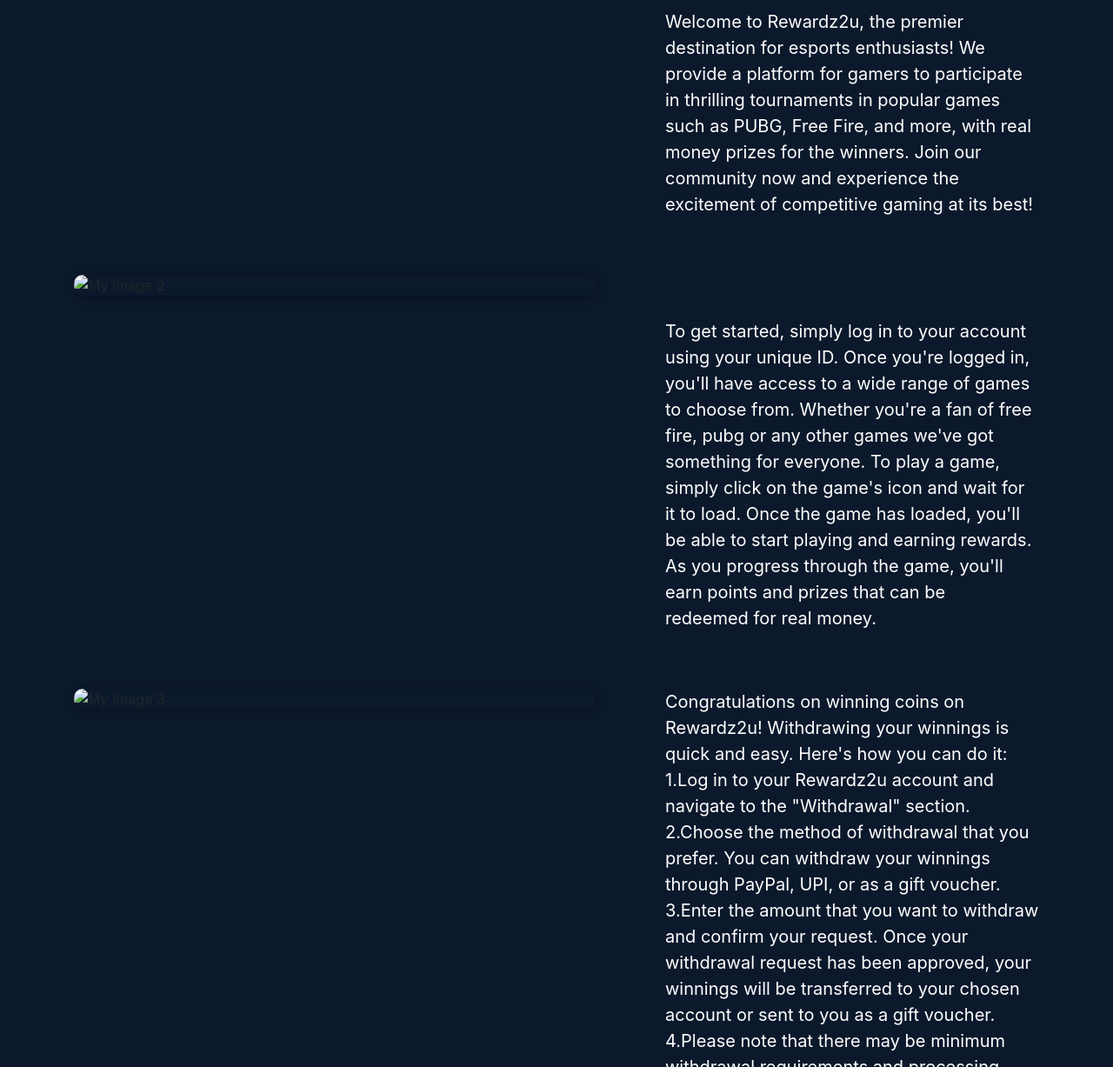
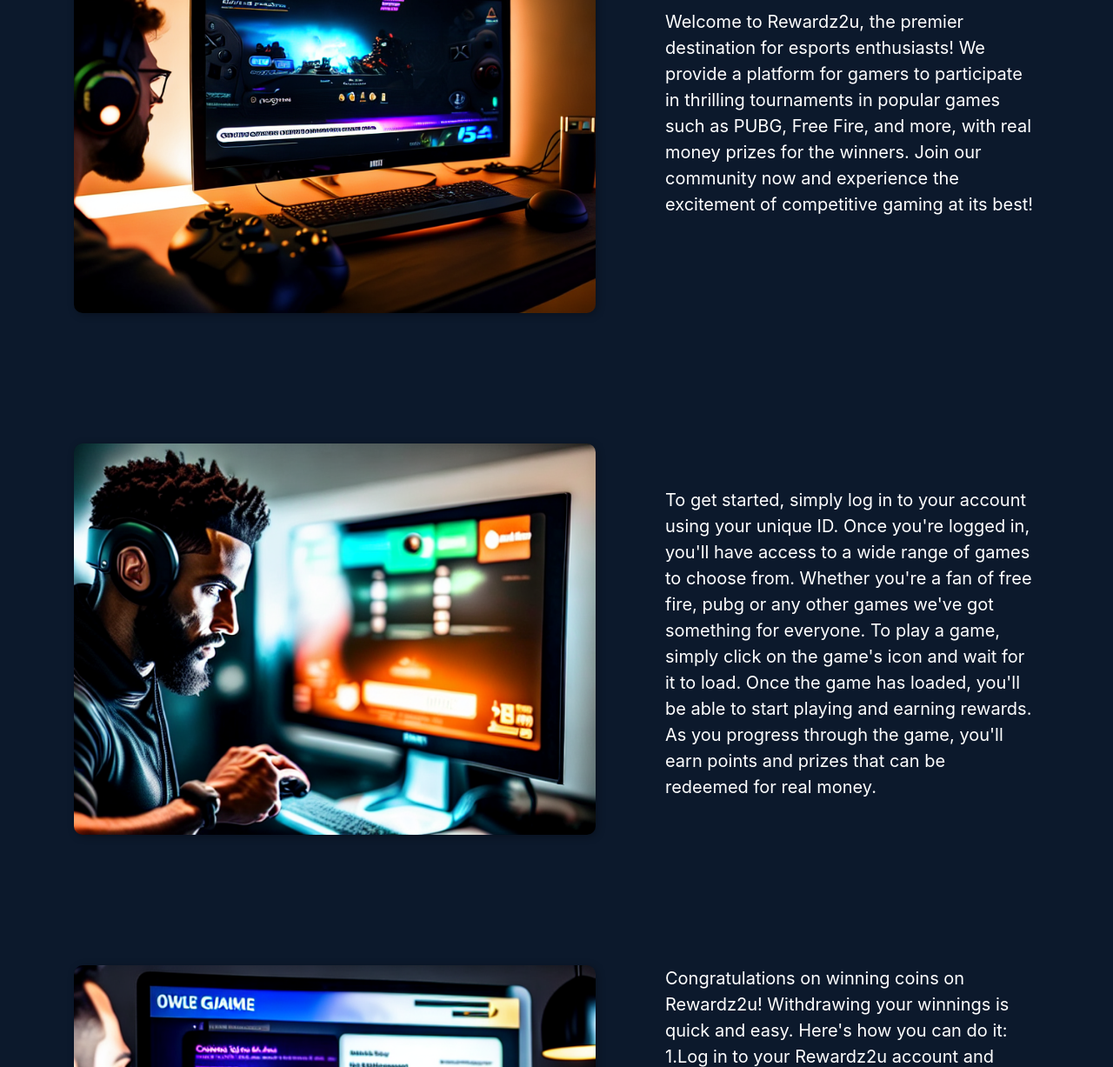
Before and after one commit to rewardz2u/Rewardz2U, a plain HTML site: page index.html in a window 1280 px wide. Shown: the part 140-1367 px from the top of the page at 87% size. Drawn offline with nearby package versions, Linux system fonts and the light colour scheme; a script that the page names is missing; a web font is replaced by a local one.

Commit message:
Update index.html
Signed-off-by: rewardz2u <129294658+rewardz2u@users.noreply.github.com>

```diff
--- a/index.html
+++ b/index.html
@@ -48,7 +48,7 @@
   <div class="container">
     <div class="row">
       <div class="col-lg-4 col-md-6 mb-4 mb-lg-0">
-        <img src="images/img1.png" alt="My Image" class="header-image1">
+        <img src="img1.png" alt="My Image" class="header-image1">
       </div>
       <div class="col-lg-8 col-md-6">
         <p class="esports-paragraph1">Welcome to Rewardz2u, the premier destination for esports enthusiasts! We provide
@@ -57,7 +57,7 @@
           more, with real money prizes for the winners. Join our community now and experience the excitement of
           competitive gaming at its best!</p>
       </div>
-      <div class="col-lg-4 col-md-6 mb-4 mb-lg-0"><img src="images/img2.png" alt="My Image 2" class="header-image2">
+      <div class="col-lg-4 col-md-6 mb-4 mb-lg-0"><img src="img2.png" alt="My Image 2" class="header-image2">
       </div>
       <div class="col-lg-8 col-md-6">
         <p class="esports-paragraph2">To get started, simply log in to your account using your unique ID. Once you're
@@ -68,7 +68,7 @@
           able to start playing and earning rewards. As you progress through the game, you'll earn points and prizes
           that can be redeemed for real money.</p>
       </div>
-      <div class="col-lg-4 col-md-6 mb-4 mb-lg-0"> <img src="images/img3.png" alt="My Image 3" class="header-image2">
+      <div class="col-lg-4 col-md-6 mb-4 mb-lg-0"> <img src="img3.png" alt="My Image 3" class="header-image2">
       </div>
       <div class="col-lg-8 col-md-6">
         <p class="esports-paragraph3">
```
